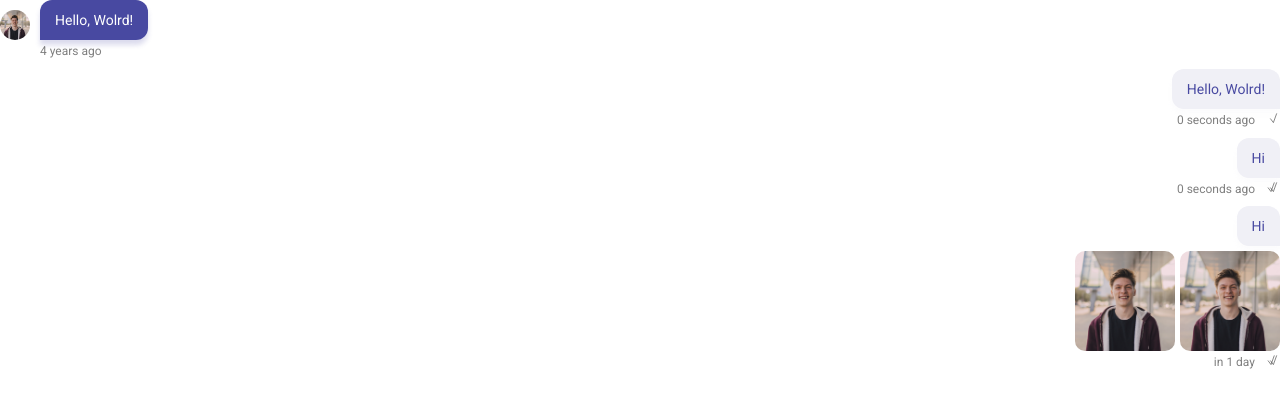
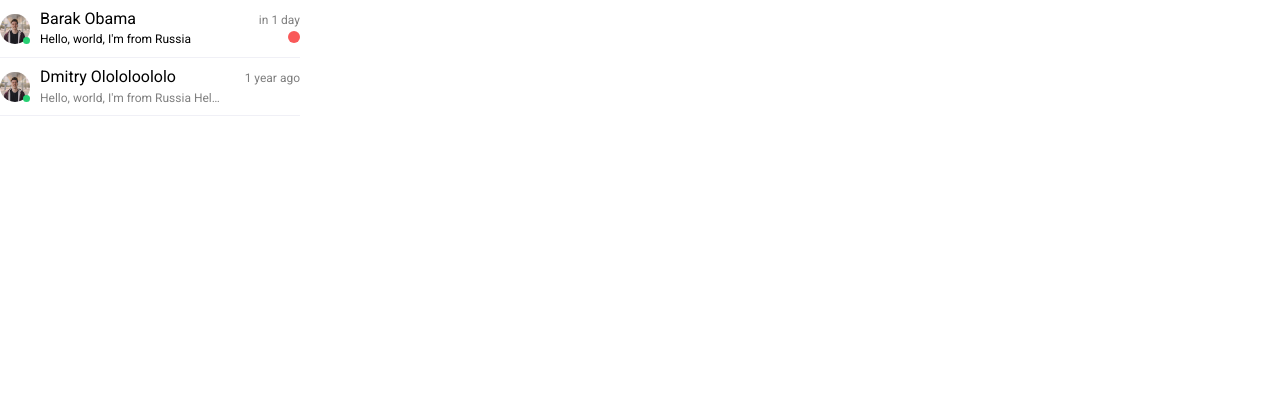
Before and after one commit to shoffkarim/react-chat-frontend, a React (Create React App) app: page / in a window 1280 px wide. Shown: the top 408 px of the page. Built offline with nearby package versions, Linux system fonts and the light colour scheme.

Commit message:
add dialogs

```diff
--- a/src/App.tsx
+++ b/src/App.tsx
@@ -1,23 +1,49 @@
 import React from 'react';
-import { Message } from 'components';
+import { DialogItem, Message } from 'components';
 
 const App:React.FC = () => {
-  const photos = [
-    {
-      id: 1,
-      url: "default-avatar.jpg"
-    },
-    {
-      id: 2,
-      url: "default-avatar.jpg"
-    },
-  ]
+  // const photos = [
+  //   {
+  //     id: 1,
+  //     url: "default-avatar.jpg"
+  //   },
+  //   {
+  //     id: 2,
+  //     url: "default-avatar.jpg"
+  //   },
+  // ]
+  const user = {
+    id: 1,
+    name: "Barak Obama",
+    avatar: "default-avatar.jpg",
+    isOnline: true
+  }
+  const message = {
+    text: "Hello, world, I'm from Russia",
+    created_at: new Date(2021, 4, 20, 14, 25),
+    isReaded: false
+  }
+  const user2 = {
+    id: 1,
+    name: "Dmitry Olololoololo",
+    avatar: "default-avatar.jpg",
+    isOnline: true
+  }
+  const message2 = {
+    text: "Hello, world, I'm from Russia Hello, world, I'm from Russia Hello, world, I'm from Russia",
+    created_at: new Date(2020, 4, 20, 14, 25),
+    isReaded: true
+  }
   return (
     <div className="App">
-      <Message isMy={false} date={new Date(2016, 12, 1)} text={"Hello, Wolrd!"}/>
+      <div className="dialogs">
+        <DialogItem user={user} message={message} />
+        <DialogItem user={user2} message={message2} />
+      </div>
+      {/* <Message isMy={false} date={new Date(2016, 12, 1)} text={"Hello, Wolrd!"}/>
       <Message isMy={true} date={new Date()} send={true} readed={false} text={"Hello, Wolrd!"}/>
       <Message isMy={true} date={new Date()} send={true} readed={true} text={"Hi"}/>
-      <Message isMy={true} date={new Date(2021, 4, 20, 14, 25)} send={true} readed={true} text={"Hi"}  attachments={photos}/>
+      <Message isMy={true} date={new Date(2021, 4, 20, 14, 25)} send={true} readed={true} text={"Hi"}  attachments={photos}/> */}
     </div>
   );
 }
--- /dev/null
+++ b/src/components/Dialog/Dialog.sass
@@ -0,0 +1,80 @@
+.dialogs
+  display: flex
+  flex-direction: column
+  max-width: 300px
+  width: 100%
+  overflow: hidden
+  &-item
+    display: flex
+    flex-direction: row
+    align-items: center
+    padding: 10px 0px
+    width: 100%
+    border-bottom: 1px solid #f0f0f6
+    &__avatar
+      width: 30px
+      min-width: 30px
+      height: 30px
+      min-height: 30px
+      position: relative
+      img
+        width: 100%
+        height: 100%
+        object-fit: cover
+        border-radius: 50%
+      &.online
+        &::before
+          content: ""
+          width: 7px
+          height: 7px
+          border-radius: 50%
+          background-color: #26cf72
+          display: block
+          position: absolute
+          bottom: 0
+          right: 0
+    &__wrapper
+      display: flex
+      flex-direction: column
+      flex-grow: 1
+      margin-left: 10px
+      max-width: 100%
+      overflow: hidden
+    &__top
+      display: flex
+      flex-direction: row
+      justify-content: space-between
+      align-items: baseline
+    &__name
+      font-size: 16px
+      color: #000
+      margin: 0px
+    &__time
+      font-size: 12px
+      opacity: 0.5
+      color: #000
+      margin: 0px
+    &__bottom
+      display: flex
+      flex-direction: row
+      justify-content: space-between
+      align-items: baseline
+    &__text
+      font-size: 12px
+      max-width: 70%
+      white-space: nowrap
+      overflow: hidden
+      text-overflow: ellipsis
+      margin: 0px
+      margin-top: 5px
+      width: 70%
+      &.dark
+        color: #000
+      &.gray
+        color: #000
+        opacity: 0.5
+    &__status
+      width: 12px
+      height: 12px
+      background-color: #f95959
+      border-radius: 50%
--- /dev/null
+++ b/src/components/Dialog/DialogItem.tsx
@@ -0,0 +1,53 @@
+import classNames from "classnames";
+import React from "react";
+import formatDistanceToNowStrict from "date-fns/formatDistanceToNowStrict";
+import "./Dialog.sass";
+
+interface IUser {
+  id: number;
+  name: string;
+  avatar: string;
+  isOnline: boolean;
+}
+
+interface IMessage {
+  text: string;
+  created_at: Date;
+  isReaded: boolean;
+}
+
+interface IDialogItem {
+  user: IUser;
+  message: IMessage;
+}
+
+const DialogItem: React.FC<IDialogItem> = ({ user, message }) => {
+  return (
+    <div className={classNames("dialogs-item")}>
+      <div className={classNames("dialogs-item__avatar", user.isOnline? "online" : "")}>
+        <img src={user.avatar} alt="" />
+      </div>
+      <div className="dialogs-item__wrapper">
+        <div className="dialogs-item__top">
+          <p className="dialogs-item__name">{user.name}</p>
+          <p className="dialogs-item__time">
+            {formatDistanceToNowStrict(message.created_at, { addSuffix: true })}
+          </p>
+        </div>
+        <div className="dialogs-item__bottom">
+          <p
+            className={classNames(
+              "dialogs-item__text",
+              message.isReaded ? "gray" : "dark"
+            )}
+          >
+            {message.text}
+          </p>
+          {!message.isReaded && <div className="dialogs-item__status"></div>}
+        </div>
+      </div>
+    </div>
+  );
+};
+
+export default DialogItem;
--- a/src/components/index.ts
+++ b/src/components/index.ts
@@ -1 +1,2 @@
 export {default as Message} from "./Message/Message";
+export {default as DialogItem} from "./Dialog/DialogItem";
--- a/src/index.sass
+++ b/src/index.sass
@@ -2,6 +2,7 @@
 @import url('https://fonts.googleapis.com/css2?family=Roboto&display=swap');
 $purple: #4849a1
 $gray: #f0f0f6
-
+$red: #f95959
+$green: #26cf72
 body
   font-family: 'Roboto', sans-serif
```
